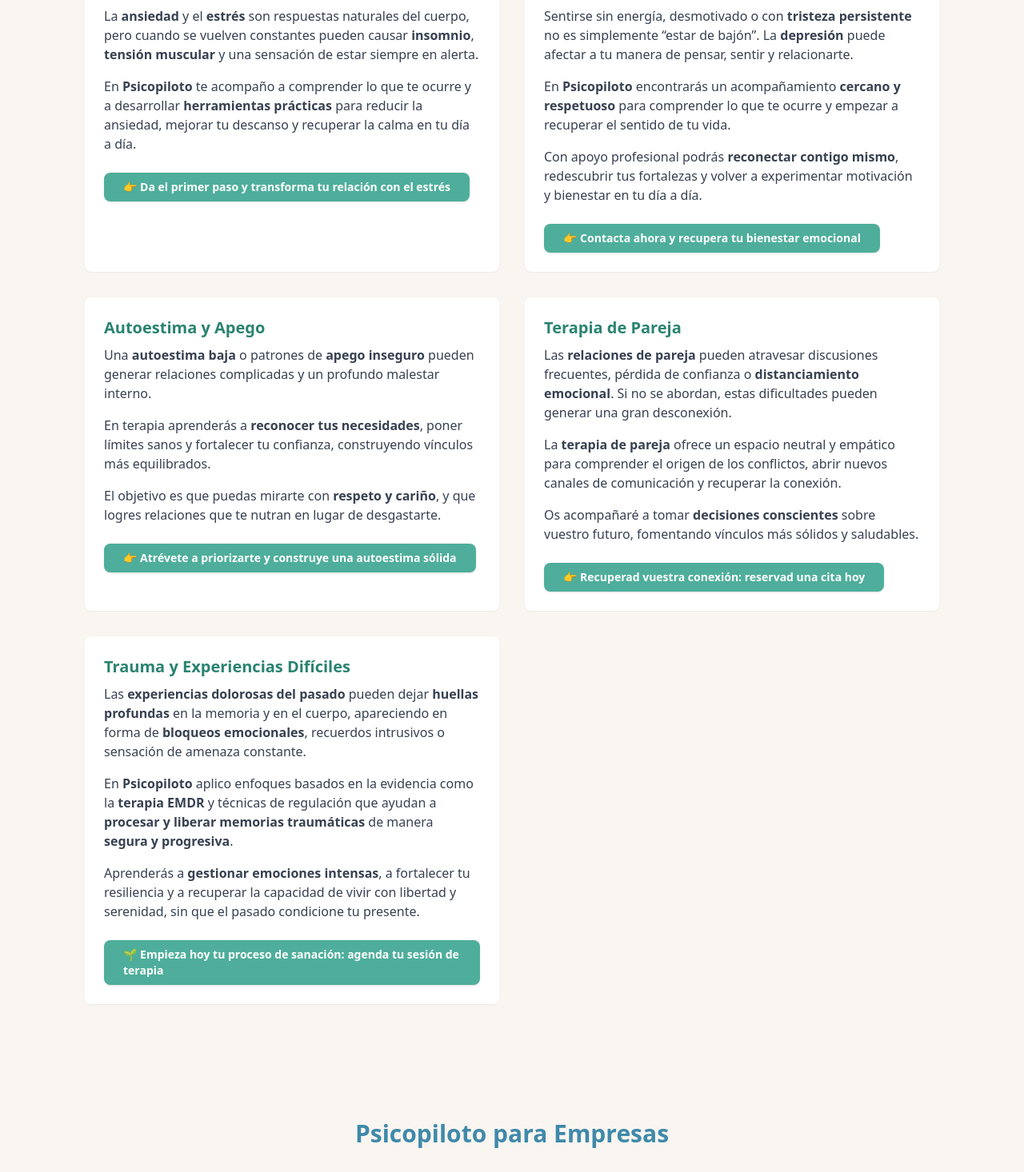
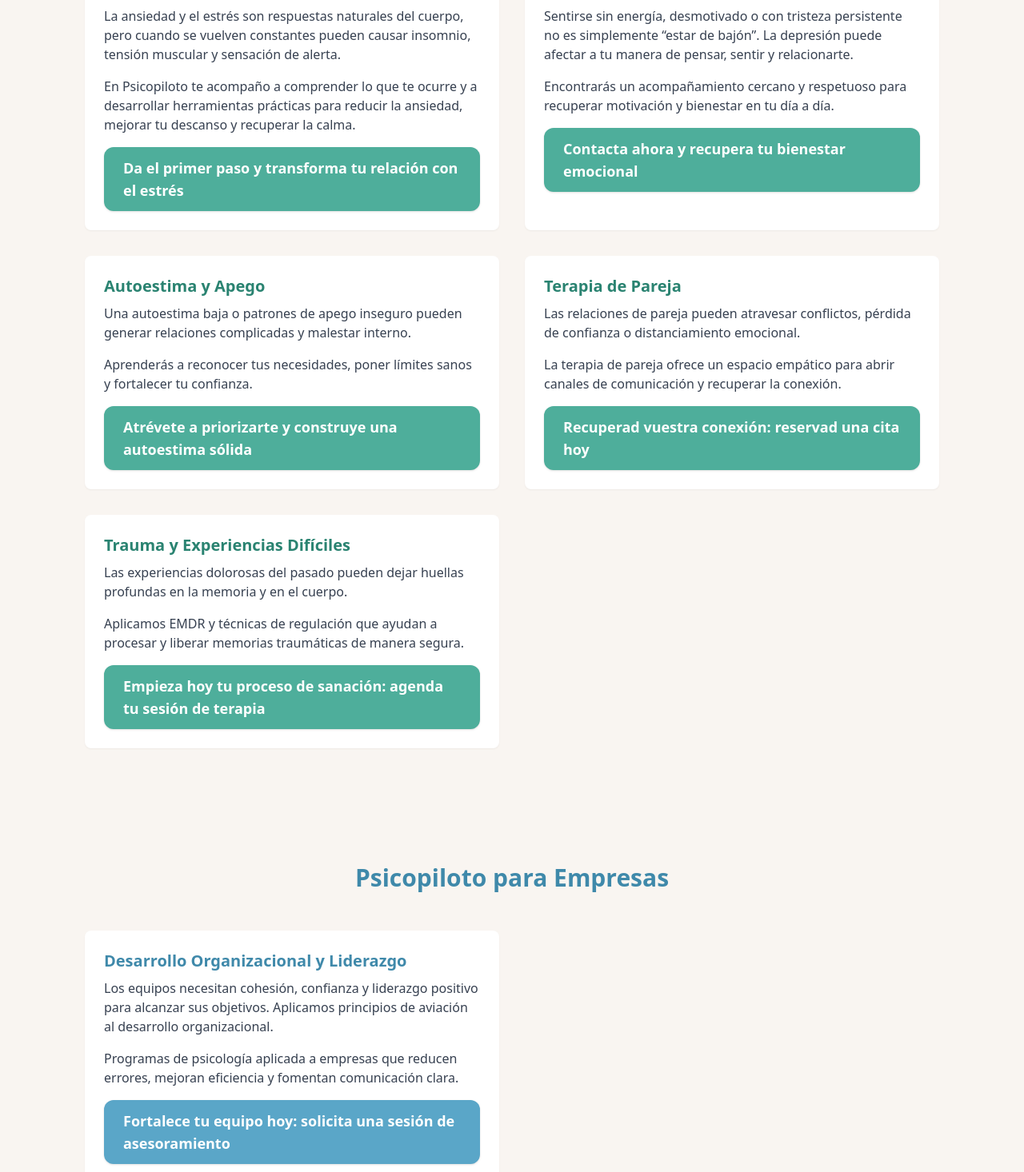
Before and after one commit to psicopiloto/psicopilotopage1, a Next.js app: page /servicios in a window 1280 px wide. Shown: the part 824-2290 px from the top of the page at 80% size. Built offline with nearby package versions, Linux system fonts and the light colour scheme.

Commit message:
Update servicios.js

```diff
--- a/pages/servicios.js
+++ b/pages/servicios.js
@@ -1,10 +1,53 @@
 import Nav from "../components/Nav";
 import Footer from "../components/Footer";
-import Link from "next/link";
 import { NextSeo } from "next-seo";
-import PageHeader from "../components/PageHeader"; // ✅ usamos PageHeader
+import PageHeader from "../components/PageHeader";
+import AnimatedCTA from "../components/AnimatedCTA";
 
 export default function Servicios() {
+  const serviciosPersonas = [
+    {
+      title: "Ansiedad y Estrés",
+      desc: "La ansiedad y el estrés son respuestas naturales del cuerpo, pero cuando se vuelven constantes pueden causar insomnio, tensión muscular y sensación de alerta.",
+      extra: "En Psicopiloto te acompaño a comprender lo que te ocurre y a desarrollar herramientas prácticas para reducir la ansiedad, mejorar tu descanso y recuperar la calma.",
+      cta: "Da el primer paso y transforma tu relación con el estrés",
+    },
+    {
+      title: "Depresión y Ánimo Bajo",
+      desc: "Sentirse sin energía, desmotivado o con tristeza persistente no es simplemente “estar de bajón”. La depresión puede afectar a tu manera de pensar, sentir y relacionarte.",
+      extra: "Encontrarás un acompañamiento cercano y respetuoso para recuperar motivación y bienestar en tu día a día.",
+      cta: "Contacta ahora y recupera tu bienestar emocional",
+    },
+    {
+      title: "Autoestima y Apego",
+      desc: "Una autoestima baja o patrones de apego inseguro pueden generar relaciones complicadas y malestar interno.",
+      extra: "Aprenderás a reconocer tus necesidades, poner límites sanos y fortalecer tu confianza.",
+      cta: "Atrévete a priorizarte y construye una autoestima sólida",
+    },
+    {
+      title: "Terapia de Pareja",
+      desc: "Las relaciones de pareja pueden atravesar conflictos, pérdida de confianza o distanciamiento emocional.",
+      extra: "La terapia de pareja ofrece un espacio empático para abrir canales de comunicación y recuperar la conexión.",
+      cta: "Recuperad vuestra conexión: reservad una cita hoy",
+    },
+    {
+      title: "Trauma y Experiencias Difíciles",
+      desc: "Las experiencias dolorosas del pasado pueden dejar huellas profundas en la memoria y en el cuerpo.",
+      extra: "Aplicamos EMDR y técnicas de regulación que ayudan a procesar y liberar memorias traumáticas de manera segura.",
+      cta: "Empieza hoy tu proceso de sanación: agenda tu sesión de terapia",
+    },
+  ];
+
+  const serviciosEmpresas = [
+    {
+      title: "Desarrollo Organizacional y Liderazgo",
+      desc: "Los equipos necesitan cohesión, confianza y liderazgo positivo para alcanzar sus objetivos. Aplicamos principios de aviación al desarrollo organizacional.",
+      extra: "Programas de psicología aplicada a empresas que reducen errores, mejoran eficiencia y fomentan comunicación clara.",
+      cta: "Fortalece tu equipo hoy: solicita una sesión de asesoramiento",
+      color: "blue",
+    },
+  ];
+
   return (
     <div className="min-h-screen flex flex-col font-sans bg-psicopiloto-sand-50 text-psicopiloto-gray-700">
       <NextSeo
@@ -17,10 +60,7 @@ export default function Servicios() {
             content:
               "psicología, ansiedad, estrés, depresión, autoestima, terapia de pareja, trauma, EMDR, psicoterapia online, psicología para empresas",
           },
-          {
-            name: "author",
-            content: "Psicopiloto",
-          },
+          { name: "author", content: "Jose Carlos Rodríguez Retamar" },
         ]}
         openGraph={{
           url: "https://psicopiloto.com/servicios",
@@ -29,11 +69,11 @@ export default function Servicios() {
             "Psicoterapia para ansiedad, estrés, depresión, autoestima, terapia de pareja, trauma y formación para empresas. Un espacio seguro para recuperar tu bienestar emocional con Psicopiloto.",
           images: [
             {
-              url: "https://psicopiloto.com/images/seo/servicios.jpg",
+              url: "/header-servicios.webp",
               width: 1200,
               height: 630,
               alt: "Servicios de Psicología - Psicopiloto",
-              type: "image/jpeg",
+              type: "image/webp",
             },
           ],
           site_name: "Psicopiloto",
@@ -41,167 +81,49 @@ export default function Servicios() {
       />
 
       <Nav />
-      <main className="flex-grow pt-16">
-        {/* ✅ PageHeader coherente con index */}
+
       <PageHeader
         title="Servicios de Psicología"
-          subtitle="Un espacio seguro para recuperar el equilibrio y afrontar tus retos con confianza.
-            Si eres empresa, también te acompaño con formación en factores humanos, liderazgo y gestión de equipos inspirada en la aviación."
+        subtitle="Un espacio seguro para recuperar el equilibrio y afrontar tus retos con confianza. Si eres empresa, también te acompaño con formación en factores humanos, liderazgo y gestión de equipos inspirada en la aviación."
         backgroundImage="/header-servicios.webp"
       />
 
-        {/* LISTA DE SERVICIOS PARA PERSONAS */}
-        <section className="py-16 bg-psicopiloto-sand-50">
-          <div className="container mx-auto max-w-5xl">
+      {/* Servicios para personas */}
+      <main className="flex-grow pt-16">
+        <section className="py-16 container mx-auto max-w-5xl">
           <h2 className="text-3xl font-semibold text-center text-psicopiloto-green-600 mb-12">
             Psicopiloto para Ti
           </h2>
-            <div className="grid md:grid-cols-2 gap-8 text-psicopiloto-gray-700">
-              {/* Ansiedad y Estrés */}
-              <div className="p-6 bg-white rounded-lg shadow-sm hover:shadow-md transition">
-                <h3 className="font-semibold text-xl mb-2 text-psicopiloto-green-600">
-                  Ansiedad y Estrés
-                </h3>
-                <p className="mb-4">
-                  La <strong>ansiedad</strong> y el <strong>estrés</strong> son respuestas naturales del cuerpo, pero cuando se vuelven constantes pueden causar{" "}
-                  <strong>insomnio</strong>, <strong>tensión muscular</strong> y una sensación de estar siempre en alerta.
-                </p>
-                <p className="mb-4">
-                  En <strong>Psicopiloto</strong> te acompaño a comprender lo que te ocurre y a desarrollar{" "}
-                  <strong>herramientas prácticas</strong> para reducir la ansiedad, mejorar tu descanso y recuperar la calma en tu día a día.
-                </p>
-                <Link href="/contacto">
-                  <span className="inline-block mt-2 px-6 py-2 bg-psicopiloto-green-500 text-white rounded-lg text-sm font-semibold shadow hover:bg-psicopiloto-green-600 transition">
-                    👉 Da el primer paso y transforma tu relación con el estrés
-                  </span>
-                </Link>
+          <div className="grid md:grid-cols-2 gap-8">
+            {serviciosPersonas.map((s, i) => (
+              <div key={i} className="p-6 bg-white rounded-lg shadow-sm hover:shadow-md transition">
+                <h3 className="font-semibold text-xl mb-2 text-psicopiloto-green-600">{s.title}</h3>
+                <p className="mb-4">{s.desc}</p>
+                <p className="mb-4">{s.extra}</p>
+                <AnimatedCTA href="/contacto" text={s.cta} />
               </div>
-
-              {/* Depresión y Ánimo Bajo */}
-              <div className="p-6 bg-white rounded-lg shadow-sm hover:shadow-md transition">
-                <h3 className="font-semibold text-xl mb-2 text-psicopiloto-green-600">
-                  Depresión y Ánimo Bajo
-                </h3>
-                <p className="mb-4">
-                  Sentirse sin energía, desmotivado o con <strong>tristeza persistente</strong> no es simplemente “estar de bajón”. La{" "}
-                  <strong>depresión</strong> puede afectar a tu manera de pensar, sentir y relacionarte.
-                </p>
-                <p className="mb-4">
-                  En <strong>Psicopiloto</strong> encontrarás un acompañamiento <strong>cercano y respetuoso</strong> para comprender lo que te ocurre y empezar a recuperar el sentido de tu vida.
-                </p>
-                <p className="mb-4">
-                  Con apoyo profesional podrás <strong>reconectar contigo mismo</strong>, redescubrir tus fortalezas y volver a experimentar motivación y bienestar en tu día a día.
-                </p>
-                <Link href="/contacto">
-                  <span className="inline-block mt-2 px-6 py-2 bg-psicopiloto-green-500 text-white rounded-lg text-sm font-semibold shadow hover:bg-psicopiloto-green-600 transition">
-                    👉 Contacta ahora y recupera tu bienestar emocional
-                  </span>
-                </Link>
+            ))}
           </div>
-
-              {/* Autoestima y Apego */}
-              <div className="p-6 bg-white rounded-lg shadow-sm hover:shadow-md transition">
-                <h3 className="font-semibold text-xl mb-2 text-psicopiloto-green-600">
-                  Autoestima y Apego
-                </h3>
-                <p className="mb-4">
-                  Una <strong>autoestima baja</strong> o patrones de <strong>apego inseguro</strong> pueden generar relaciones complicadas y un profundo malestar interno.
-                </p>
-                <p className="mb-4">
-                  En terapia aprenderás a <strong>reconocer tus necesidades</strong>, poner límites sanos y fortalecer tu confianza, construyendo vínculos más equilibrados.
-                </p>
-                <p className="mb-4">
-                  El objetivo es que puedas mirarte con <strong>respeto y cariño</strong>, y que logres relaciones que te nutran en lugar de desgastarte.
-                </p>
-                <Link href="/contacto">
-                  <span className="inline-block mt-2 px-6 py-2 bg-psicopiloto-green-500 text-white rounded-lg text-sm font-semibold shadow hover:bg-psicopiloto-green-600 transition">
-                    👉 Atrévete a priorizarte y construye una autoestima sólida
-                  </span>
-                </Link>
-              </div>
-
-              {/* Terapia de Pareja */}
-              <div className="p-6 bg-white rounded-lg shadow-sm hover:shadow-md transition">
-                <h3 className="font-semibold text-xl mb-2 text-psicopiloto-green-600">
-                  Terapia de Pareja
-                </h3>
-                <p className="mb-4">
-                  Las <strong>relaciones de pareja</strong> pueden atravesar discusiones frecuentes, pérdida de confianza o{" "}
-                  <strong>distanciamiento emocional</strong>. Si no se abordan, estas dificultades pueden generar una gran desconexión.
-                </p>
-                <p className="mb-4">
-                  La <strong>terapia de pareja</strong> ofrece un espacio neutral y empático para comprender el origen de los conflictos, abrir nuevos canales de comunicación y recuperar la conexión.
-                </p>
-                <p className="mb-4">
-                  Os acompañaré a tomar <strong>decisiones conscientes</strong> sobre vuestro futuro, fomentando vínculos más sólidos y saludables.
-                </p>
-                <Link href="/contacto">
-                  <span className="inline-block mt-2 px-6 py-2 bg-psicopiloto-green-500 text-white rounded-lg text-sm font-semibold shadow hover:bg-psicopiloto-green-600 transition">
-                    👉 Recuperad vuestra conexión: reservad una cita hoy
-                  </span>
-                </Link>
-              </div>
-
-              {/* Trauma y Experiencias Difíciles */}
-              <div className="p-6 bg-white rounded-lg shadow-sm hover:shadow-md transition">
-                <h3 className="font-semibold text-xl mb-2 text-psicopiloto-green-600">
-                  Trauma y Experiencias Difíciles
-                </h3>
-                <p className="mb-4">
-                  Las <strong>experiencias dolorosas del pasado</strong> pueden dejar <strong>huellas profundas</strong> en la memoria y en el cuerpo, apareciendo en forma de{" "}
-                  <strong>bloqueos emocionales</strong>, recuerdos intrusivos o sensación de amenaza constante.
-                </p>
-                <p className="mb-4">
-                  En <strong>Psicopiloto</strong> aplico enfoques basados en la evidencia como la <strong>terapia EMDR</strong> y técnicas de regulación que ayudan a{" "}
-                  <strong>procesar y liberar memorias traumáticas</strong> de manera <strong>segura y progresiva</strong>.
-                </p>
-                <p className="mb-4">
-                  Aprenderás a <strong>gestionar emociones intensas</strong>, a fortalecer tu resiliencia y a recuperar la capacidad de vivir con libertad y serenidad, sin que el pasado condicione tu presente.
-                </p>
-                <Link href="/contacto">
-                  <span className="inline-block mt-2 px-6 py-2 bg-psicopiloto-green-500 text-white rounded-lg text-sm font-semibold shadow hover:bg-psicopiloto-green-600 transition">
-                    🌱 Empieza hoy tu proceso de sanación: agenda tu sesión de terapia
-                  </span>
-                </Link>
-              </div>
-            </div> {/* ✅ cierre grid */}
-          </div> {/* ✅ cierre container */}
         </section>
 
-        {/* BLOQUE DIFERENCIADO PARA EMPRESAS */}
-        <section className="py-20 bg-psicopiloto-blue-50">
-          <div className="container mx-auto max-w-5xl">
+        {/* Servicios para empresas */}
+        <section className="py-20 bg-psicopiloto-blue-50 container mx-auto max-w-5xl">
           <h2 className="text-3xl font-semibold text-center text-psicopiloto-blue-600 mb-12">
             Psicopiloto para Empresas
           </h2>
-            <div className="grid md:grid-cols-2 gap-8 text-psicopiloto-gray-700">
-              <div className="p-6 bg-white rounded-lg shadow-sm hover:shadow-md transition">
-                <h3 className="font-semibold text-xl mb-2 text-psicopiloto-blue-600">
-                  Desarrollo Organizacional y Liderazgo
-                </h3>
-                <p className="mb-4">
-                  En un entorno empresarial competitivo, los equipos necesitan{" "}
-                  <strong>cohesión, confianza y liderazgo positivo</strong> para alcanzar sus objetivos. En{" "}
-                  <strong>Psicopiloto</strong> aplicamos los principios de la aviación al desarrollo organizacional.
-                </p>
-                <p className="mb-4">
-                  Nuestros programas de <strong>psicología aplicada a empresas</strong> ayudan a reducir errores, mejorar la eficiencia y fomentar una{" "}
-                  <strong>comunicación clara</strong>, potenciando tanto a líderes como a equipos.
-                </p>
-                <p className="mb-4">
-                  Los mismos principios que hacen que un vuelo sea seguro pueden transformar también tu empresa, aportando{" "}
-                  <strong>seguridad, confianza y eficiencia</strong>.
-                </p>
-                <Link href="/contacto">
-                  <span className="inline-block mt-2 px-6 py-2 bg-psicopiloto-blue-500 text-white rounded-lg text-sm font-semibold shadow hover:bg-psicopiloto-blue-600 transition">
-                    🚀 Fortalece tu equipo hoy: solicita una sesión de asesoramiento
-                  </span>
-                </Link>
+          <div className="grid md:grid-cols-2 gap-8">
+            {serviciosEmpresas.map((s, i) => (
+              <div key={i} className="p-6 bg-white rounded-lg shadow-sm hover:shadow-md transition">
+                <h3 className={`font-semibold text-xl mb-2 text-psicopiloto-blue-600`}>{s.title}</h3>
+                <p className="mb-4">{s.desc}</p>
+                <p className="mb-4">{s.extra}</p>
+                <AnimatedCTA href="/contacto" text={s.cta} color={s.color} />
               </div>
-            </div>
+            ))}
           </div>
         </section>
       </main>
+
       <Footer />
     </div>
   );
```
Lines whose indentation alone changed are shown as unchanged.
